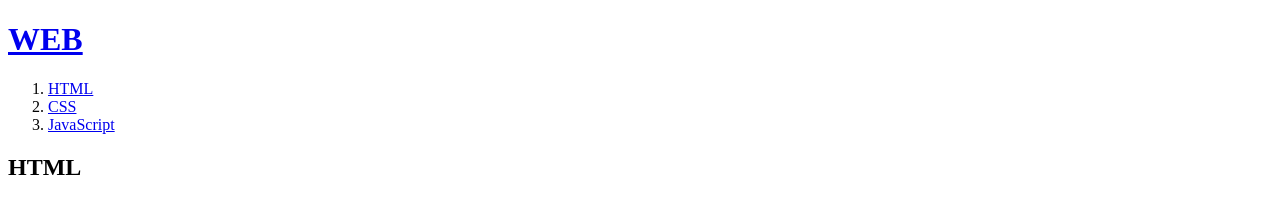
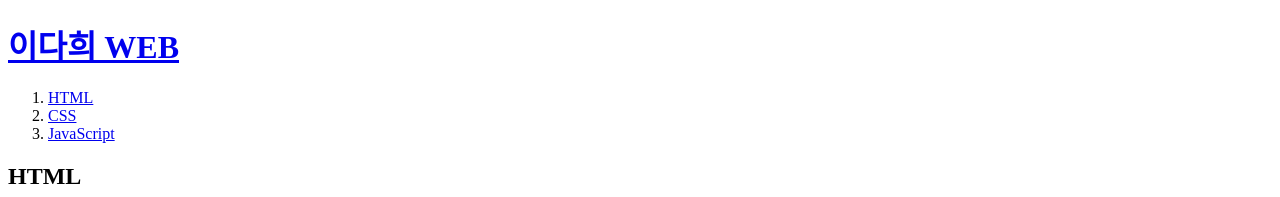
Before and after one commit to dhlee05/dahee01, a plain HTML site: page 1.html in a window 1280 px wide. Shown: the top 197 px of the page. Drawn offline with Linux system fonts and the light colour scheme.

Commit message:
Add files via upload

```diff
--- a/1.html
+++ b/1.html
@@ -1,11 +1,11 @@
 <!DOCTYPE html>
 <html>
 <head>
-    <title>WEB1 - HTML</title>
+    <title>이다희 코딩 공부</title>
     <meta charset="utf-8">
     </head>
     <body>
-        <h1><a href="index.html">WEB</a></h1>
+        <h1><a href="index.html">이다희 WEB</a></h1>
         <ol>
             <li><a href="1.html">HTML</a></li>
             <li><a href="2.html">CSS</a></li>
```
Also changed, not shown: index.html (+1 -1 lines).
